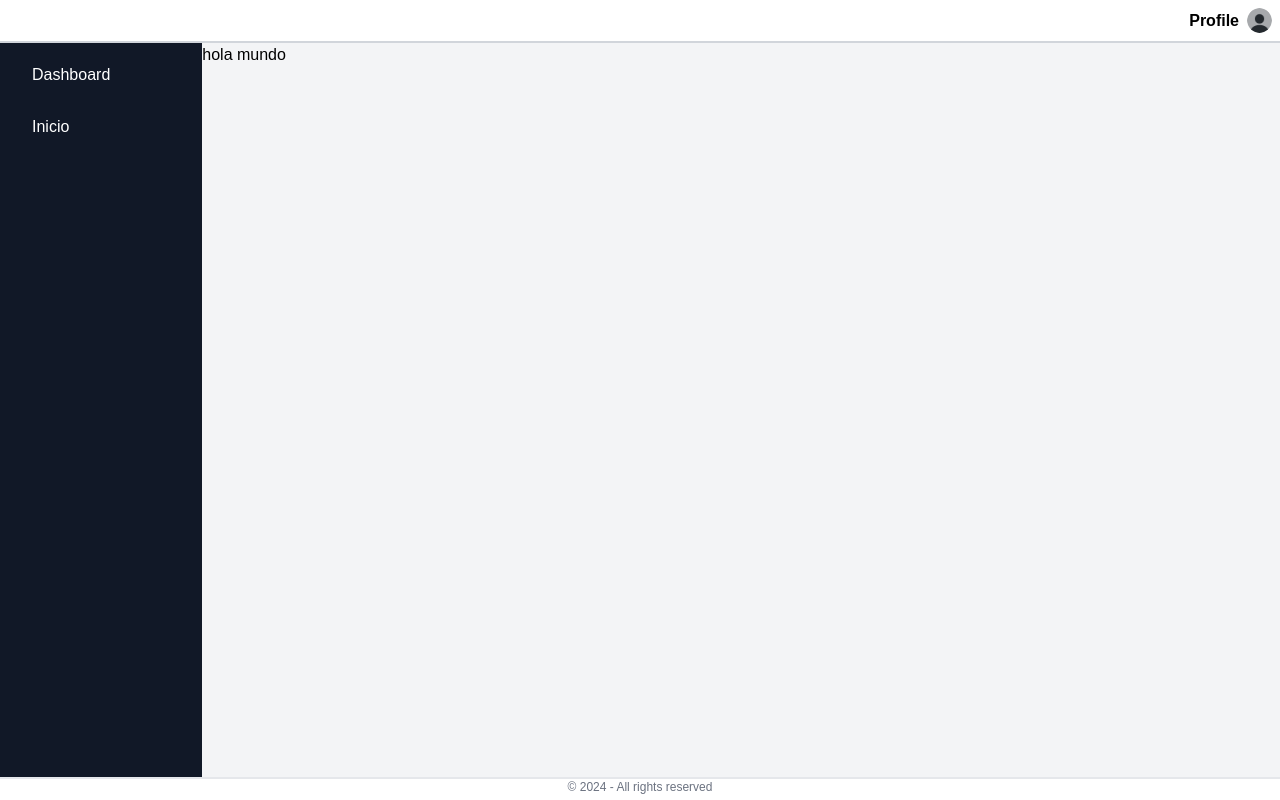
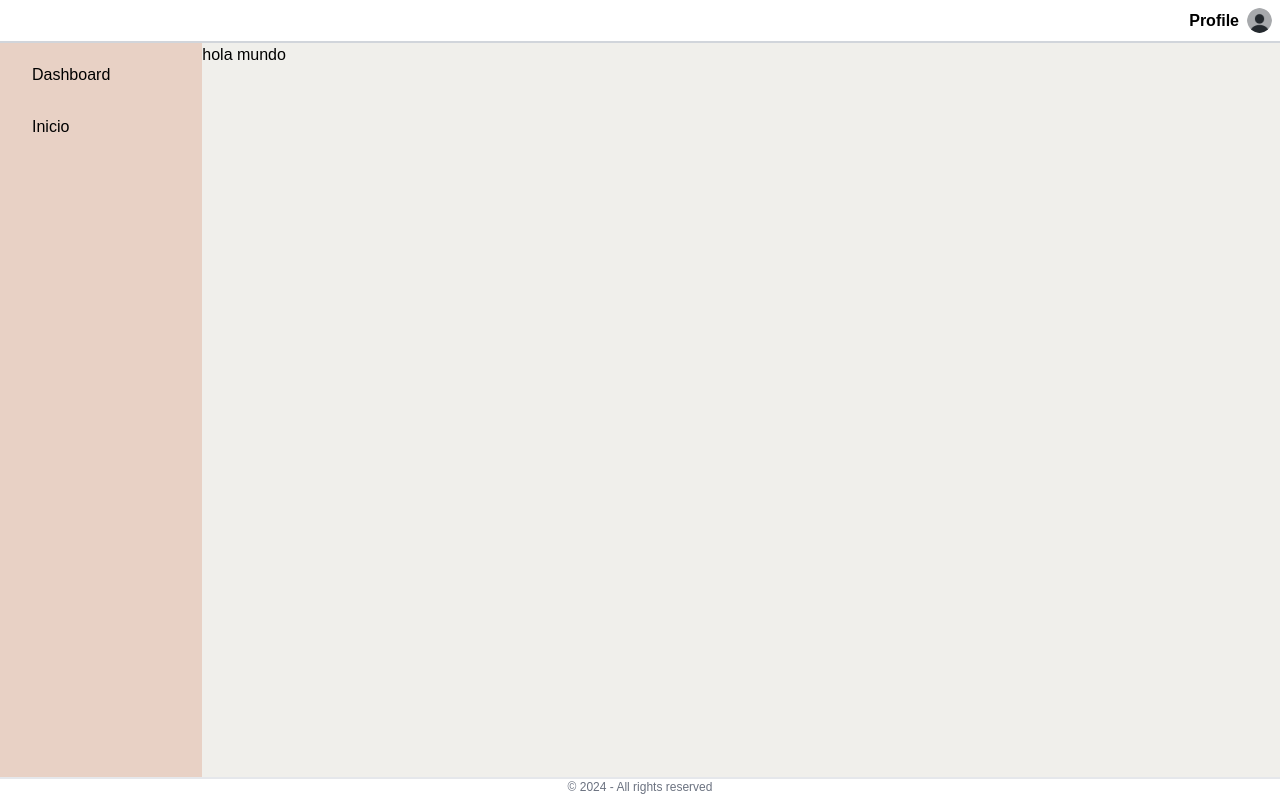
Before and after one commit to RenSunk/inventario-front, a Next.js app: page / in a window 1280 px wide. Built offline with nearby package versions, Linux system fonts and the light colour scheme.

Commit message:
Aplicacion del Theme al Layout (Prueba)

```diff
--- a/layouts/Mainlayout.tsx
+++ b/layouts/Mainlayout.tsx
@@ -23,7 +23,7 @@ export const Mainlayout: FC<MainlayoutProps> = ({ children }) => {
       >
         <div className="flex h-full w-full ">
           <Menu />
-          <main className="bg-gray-100 h-full w-full">{children}</main>
+          <main className="bg-background h-full w-full">{children}</main>
         </div>
         <Footer />
       </div>
--- a/layouts/Menu.tsx
+++ b/layouts/Menu.tsx
@@ -13,7 +13,7 @@ export const Menu = () => {
   ];
 
   return (
-    <div className="bg-gray-900 text-white h-full">
+    <div className="bg-primary text-text h-full">
       <ul>
         {menuItems.map((item, index) => (
           <li key={index} className="hover:bg-gray-700 m-3  rounded-xl">
--- a/tailwind.config.js
+++ b/tailwind.config.js
@@ -15,7 +15,8 @@ module.exports = {
         secondary: '#eddcd2',
         accent: '#fff1e6',
         background: '#f0efeb',
-        text: '#000000'
+        text: '#000000',
+        header: '#eddcd2'
       },
       fontFamily: {
         sans: ['Poppins', 'sans-serif']
```
